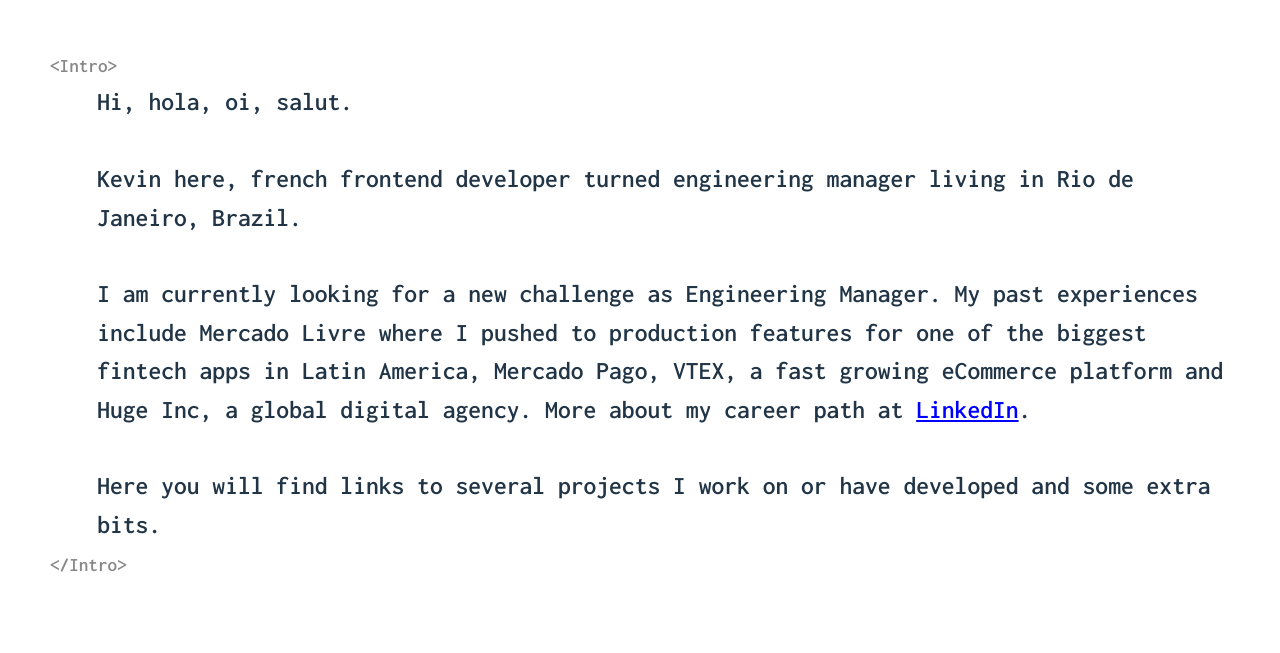
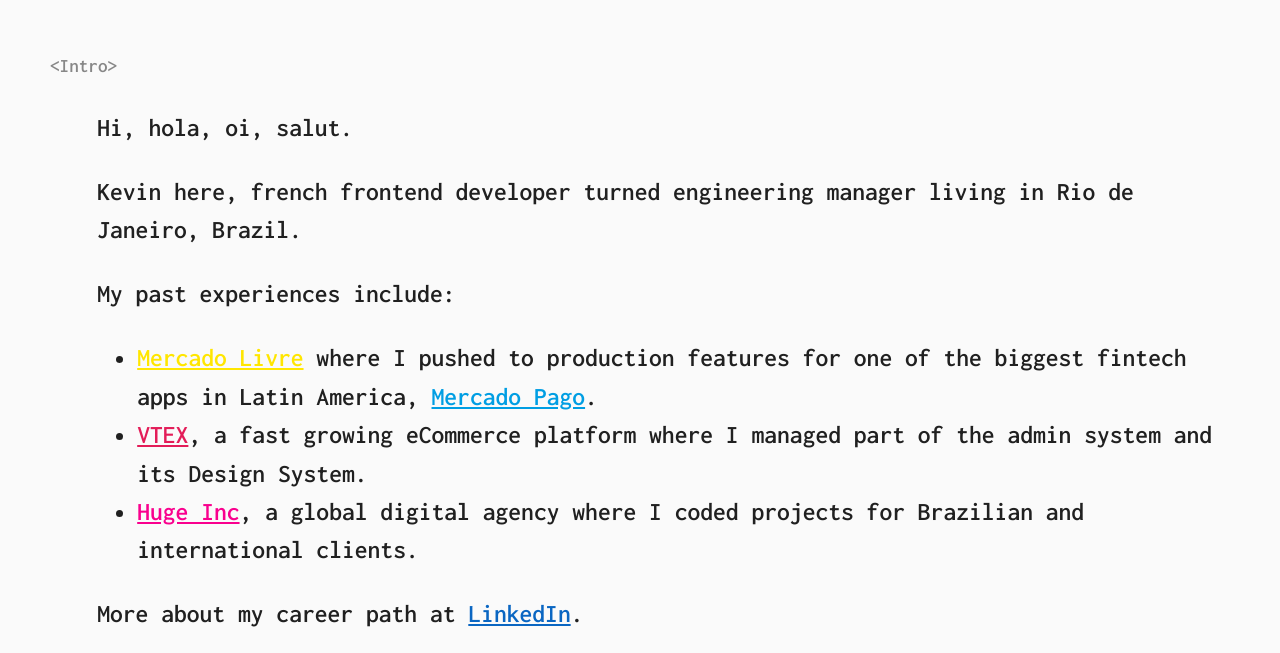
Before and after one commit to kevinch/kevinchevallierme, a React (Vite) app: page / in a window 1280 px wide. Shown: the part 147-800 px from the top of the page. Built offline with nearby package versions, Linux system fonts and the light colour scheme.

Commit message:
Style and content update

```diff
--- a/src/components/Intro.tsx
+++ b/src/components/Intro.tsx
@@ -3,22 +3,60 @@
     <div className="intro-container container">
       <span className="code-help">{"<Intro>"}</span>
       <div className="intro-text">
-        Hi, hola, oi, salut.
-        <br />
-        <br />
-        Kevin here, french frontend developer turned engineering manager living
-        in Rio de Janeiro, Brazil.
-        <br />
-        <br />I am currently looking for a new challenge as Engineering Manager.
-        My past experiences include Mercado Livre where I pushed to production
-        features for one of the biggest fintech apps in Latin America, Mercado
-        Pago, VTEX, a fast growing eCommerce platform and Huge Inc, a global
-        digital agency. More about my career path at{" "}
-        <a href="https://www.linkedin.com/in/kevinchevallier/">LinkedIn</a>.
-        <br />
-        <br />
-        Here you will find links to several projects I work on or have developed
-        and some extra bits.
+        <p>Hi, hola, oi, salut.</p>
+        <p>
+          Kevin here, french frontend developer turned engineering manager
+          living in Rio de Janeiro, Brazil.
+        </p>
+
+        <p>My past experiences include:</p>
+        <ul>
+          <li>
+            <a
+              style={{ color: "#ffe600" }}
+              href="https://www.mercadolivre.com.br/"
+            >
+              Mercado Livre
+            </a>{" "}
+            where I pushed to production features for one of the biggest fintech
+            apps in Latin America,{" "}
+            <a
+              style={{ color: "#009ee3" }}
+              href="https://www.mercadopago.com.br/"
+            >
+              Mercado Pago
+            </a>
+            .
+          </li>
+          <li>
+            <a style={{ color: "#E31C58" }} href="https://vtex.com/us-en/">
+              VTEX
+            </a>
+            , a fast growing eCommerce platform where I managed part of the
+            admin system and its Design System.
+          </li>
+          <li>
+            <a style={{ color: "#f9008e" }} href="https://www.hugeinc.com/">
+              Huge Inc
+            </a>
+            , a global digital agency where I coded projects for Brazilian and
+            international clients.
+          </li>
+        </ul>
+        <p>
+          More about my career path at{" "}
+          <a
+            style={{ color: "#0a66c2" }}
+            href="https://www.linkedin.com/in/kevinchevallier/"
+          >
+            LinkedIn
+          </a>
+          .
+        </p>
+        <p>
+          Here you will find links to several projects I work on or have
+          developed and some extra bits.
+        </p>
       </div>
       <span className="code-help">{"</Intro>"}</span>
     </div>
--- a/src/components/Project.tsx
+++ b/src/components/Project.tsx
@@ -8,9 +8,7 @@
   return (
     <div className="section-container" id="project-container">
       <div className="project-title">
-        <a style={{ textDecoration: "underline" }} href={link}>
-          {name}
-        </a>
+        <a href={link}>{name}</a>
       </div>
       <p className="section-description">{description}</p>
     </div>
--- a/src/index.css
+++ b/src/index.css
@@ -4,8 +4,6 @@
   font-weight: 400;
 
   color-scheme: light dark;
-  color: rgba(255, 255, 255, 0.87);
-  background-color: #242424;
 
   font-synthesis: none;
   text-rendering: optimizeLegibility;
@@ -14,19 +12,10 @@
 }
 
 a {
-  color: blue;
+  color:#36c;
 }
 a:hover {
-  color: rgb(102, 102, 255);
-}
-
-@media (prefers-color-scheme: dark) {
-  a {
-    color: lightblue;
-  }
-  a:hover {
-    color: rgb(102, 102, 255);
-  }
+  text-decoration: none;
 }
 
 body {
@@ -37,15 +26,34 @@
   min-height: 100vh;
 }
 
+@media (prefers-color-scheme: dark) {
+  :root {
+    color: white;
+    background-color: #222;
+    animation: colorchangeDark 15s ease infinite;
+  }
+}
+
 @media (prefers-color-scheme: light) {
   :root {
-    color: #213547;
-    background-color: #ffffff;
-  }
-  a:hover {
-    color: #747bff;
-  }
-  button {
-    background-color: #f9f9f9;
+    color: #202020;
+    background-color: #fafafa;
+    /* animation: colorchangeLight 15s ease infinite; */
   }
 }
+
+@keyframes colorchangeDark {
+  0%   {background-color: #000e14;}
+  20%  {background-color:#00111a;}
+  50%  {background-color: #001b29;}
+  80%  {background-color:#00111a;}
+  100% {background-color: #000e14;}
+}
+
+@keyframes colorchangeLight {
+  0%   {background-color: #ced4da;}
+  20%  {background-color:#e9ecef;}
+  50%  {background-color: #dee2e6;}
+  80%  {background-color:#e9ecef;}
+  100% {background-color: #ced4da;}
+}
```
